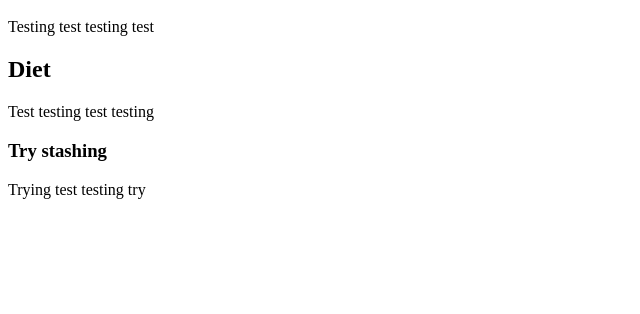
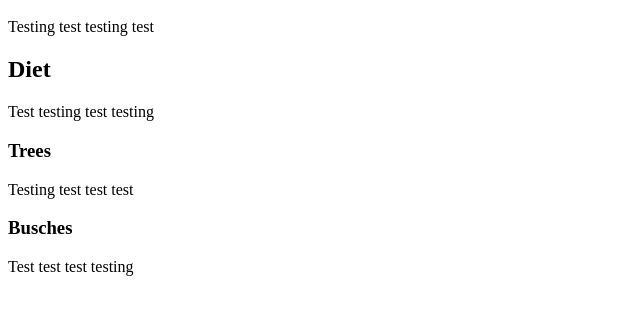
Before and after one commit to mikaelaSoderberg/Jerboa, a plain HTML site: page index.html in a window 1280 px wide. Shown: the part 48-362 px from the top of the page, without its empty margins (0-640 px from the left). Drawn offline with Linux system fonts and the light colour scheme.

Commit message:
Trees and test

```diff
--- a/index.html
+++ b/index.html
@@ -4,5 +4,8 @@
 <h2>Diet</h2>
 <p>Test testing test testing</p>
 
-<h3>Try stashing</h3>
-<p>Trying test testing try</p>
+<h3>Trees</h3>
+<p>Testing test test test</p>
+
+<h3>Busches</h3>
+<p>Test test test testing</p>
```
Also changed, not shown: test.html (added, +1 -0 lines).
